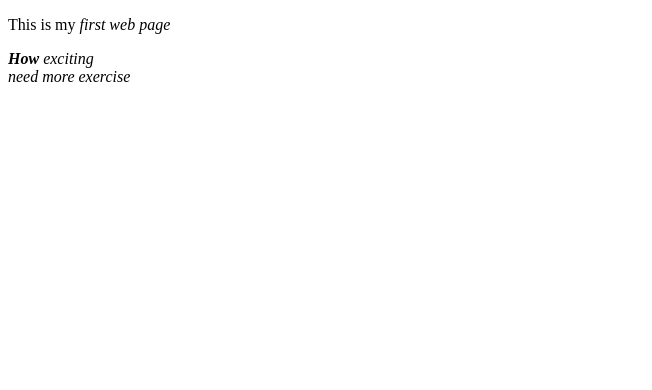
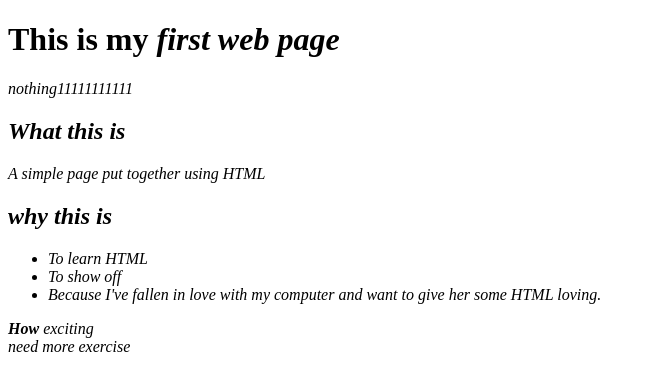
Before and after one commit to wyh970131/exercise, a plain HTML site: page index.html in a window 1280 px wide. Shown: the whole page, without its empty margins (0-652 px from the left). Drawn offline with Linux system fonts and the light colour scheme.

Commit message:
More element

```diff
--- a/index.html
+++ b/index.html
@@ -4,7 +4,16 @@
 	<title> This is title </title>
 </head>
 <body>
-	<p>This is my <em> first </is> web page</p>
+	<h1>This is my <em> first </is> web page</h1>
+	<p>nothing11111111111
+	<h2>What this is </h2>
+	<p>A simple page put together using HTML</p>
+	<h2>why this is</h2>
+	<ul>
+	<li>To learn HTML</li>
+        <li>To show off</li>
+        <li>Because I've fallen in love with my computer and want to give her some HTML loving.</li>
+   	 </ul>
 	<strong>How</strong> exciting <br> need more exercise
 </body>
 </html>
```
